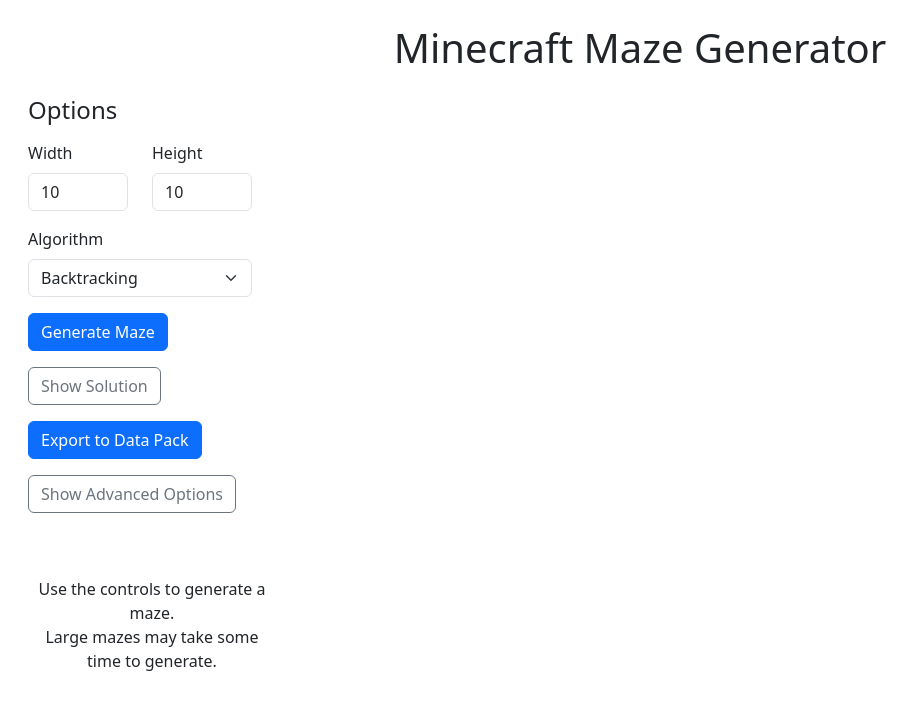
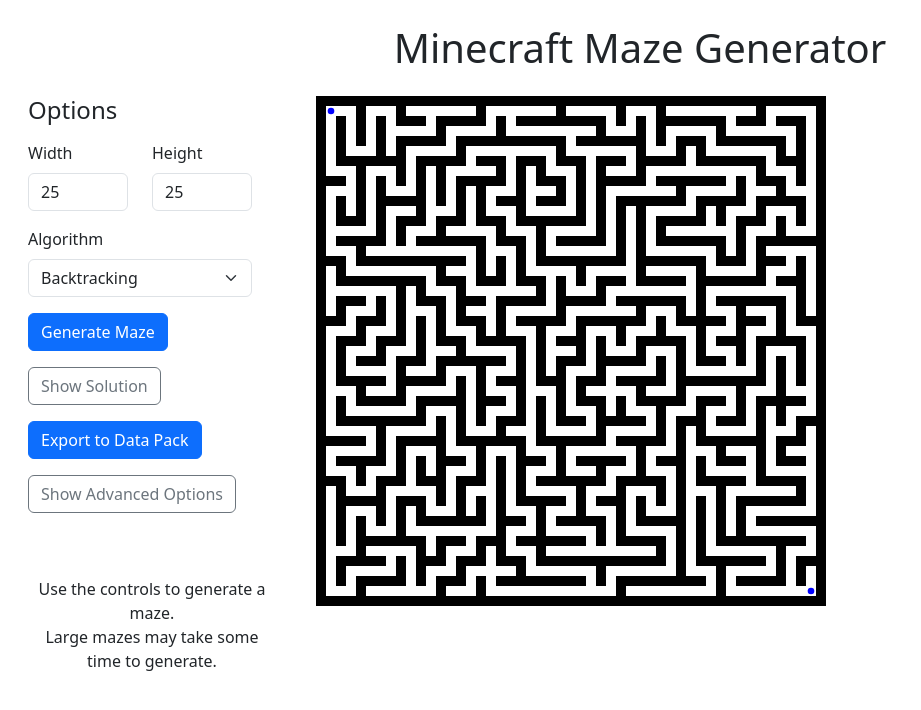
Before and after one commit to nsdigirolamo/maze-gen, a React (Vite) app: page / in a window 1280 px wide. Shown: the top 710 px of the page, without its empty margins (0-921 px from the left). Built offline with nearby package versions, Linux system fonts and the light colour scheme.

Commit message:
Adjusted initial maze value

```diff
--- a/src/pages/Generator.tsx
+++ b/src/pages/Generator.tsx
@@ -15,21 +15,26 @@
 import Inputs from "../models/inputs";
 
 const defaultInputs: Inputs = {
-  width: "10",
-  height: "10",
+  width: "25",
+  height: "25",
   mazeCreatorIndex: "0",
   showSolution: false,
   corridorWidth: "1",
   wallWidth: "1",
   startRow: "0",
   startColumn: "0",
-  endRow: "9",
-  endColumn: "9",
+  endRow: "24",
+  endColumn: "24",
 };
 
 const Generator = () => {
-  const [maze, setMaze] = useState<Maze | null>(null);
   const formMethods = useForm<Inputs>({ defaultValues: defaultInputs });
+  const [maze, setMaze] = useState<Maze>(
+    MAZE_CREATORS[+defaultInputs.mazeCreatorIndex].function(
+      +defaultInputs.width,
+      +defaultInputs.height,
+    ),
+  );
 
   const handleSubmit: SubmitHandler<Inputs> = (inputs) => {
     const mazeCreatorIndex = +inputs.mazeCreatorIndex;
@@ -46,8 +51,6 @@
   };
 
   const handleExport: MouseEventHandler<HTMLButtonElement> = () => {
-    if (maze === null) return;
-
     const inputs = formMethods.getValues();
     const corridorWidth = +inputs.corridorWidth;
     const wallWidth = +inputs.wallWidth;
```
